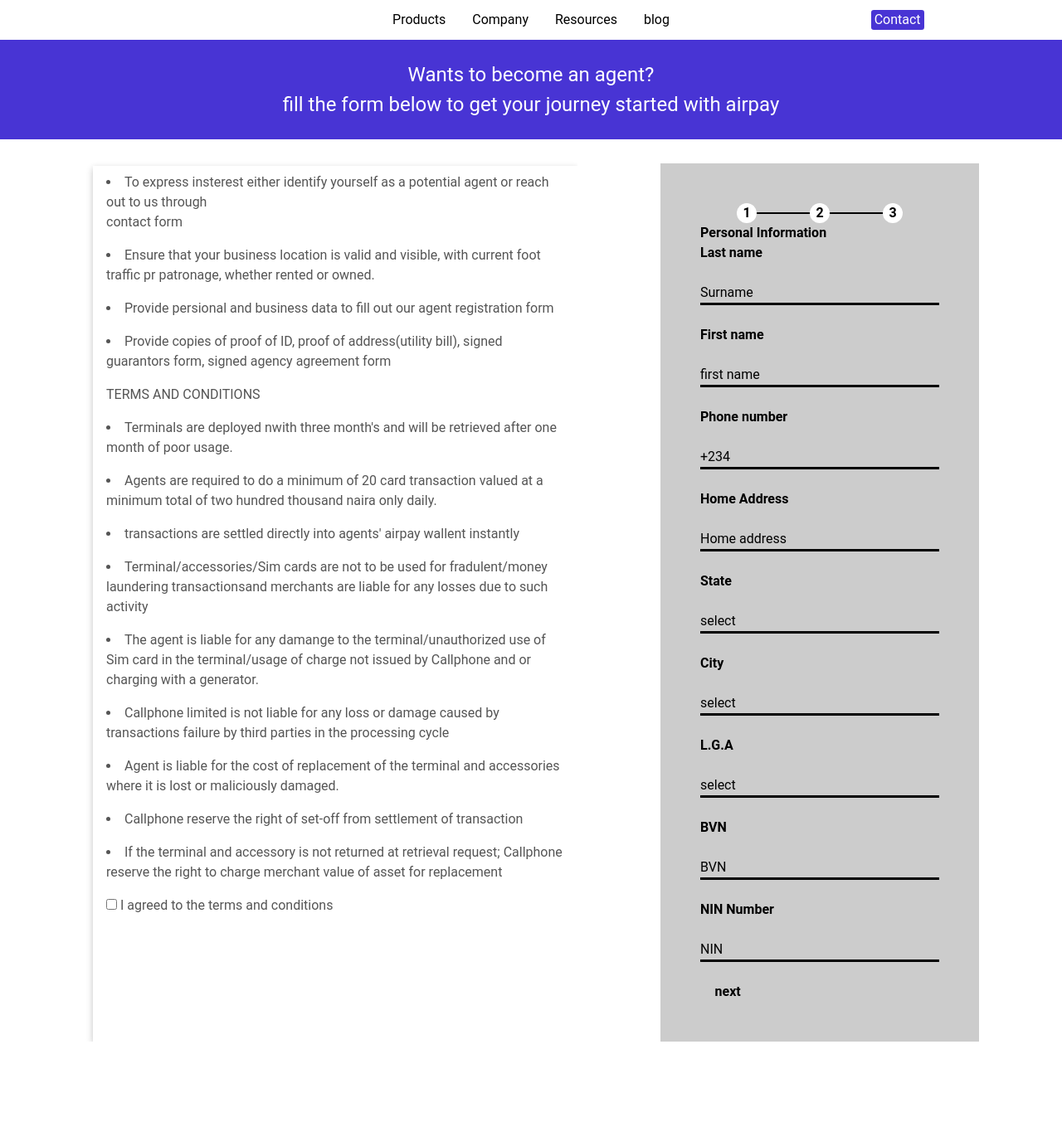
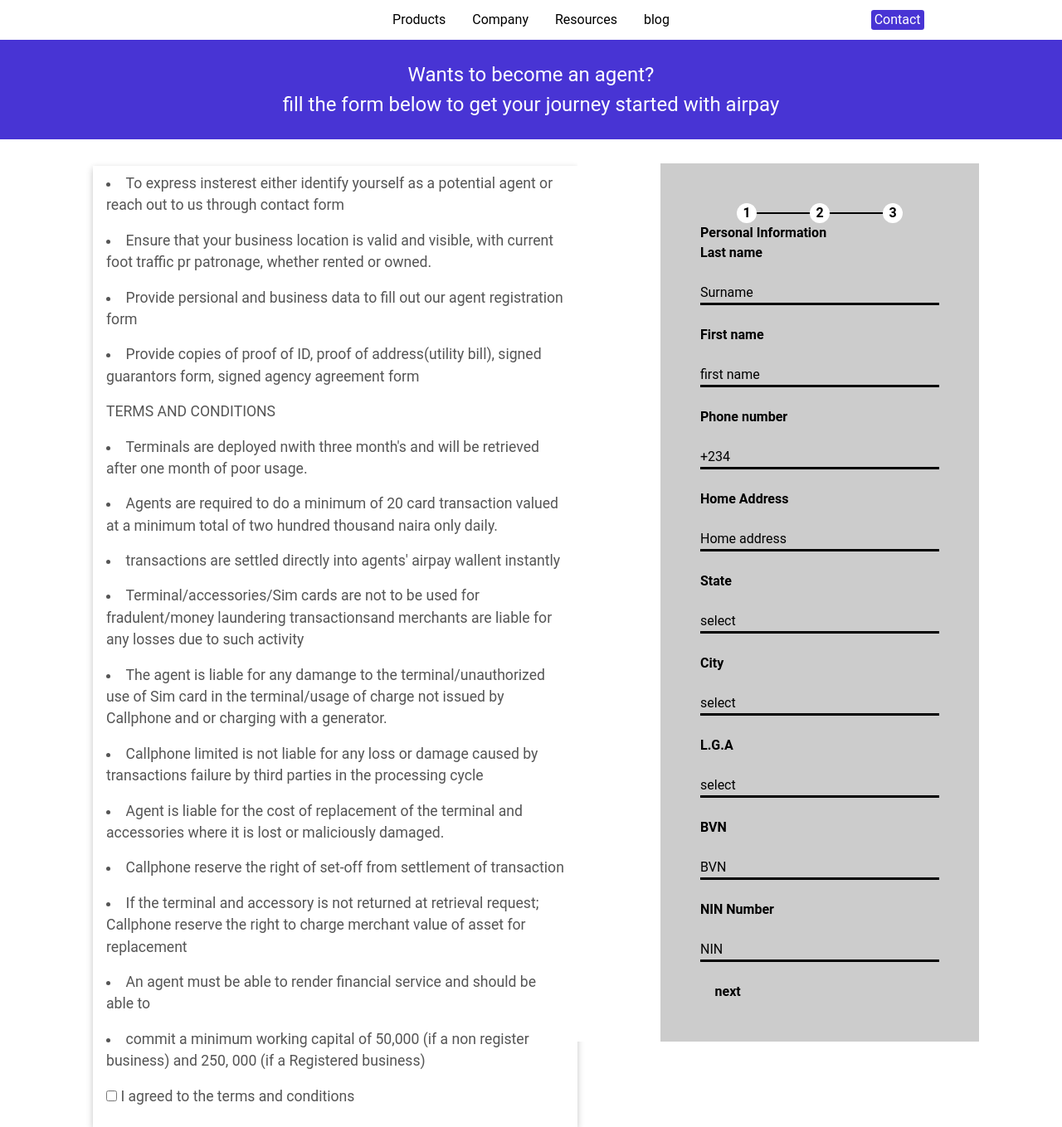
Before and after one commit to Atabo2023/Callphone-airpay-agent-form, a React (Vite) app: page / in a window 1280 px wide. Shown: the whole page at 83% size. Before the commit the page ends 1256 px from the top, so only its background shows below. Built offline with nearby package versions, Linux system fonts and the light colour scheme.

Commit message:
changed the fon size and added more termms and conditions

```diff
--- a/src/App.css
+++ b/src/App.css
@@ -22,6 +22,7 @@
 
 .AgentsTerms {
   /* font-size: 1.2rem; */
+  font-size: 1.1rem;
   margin: 0.5rem 1rem;
   color: #555;
   display: flex;
@@ -34,6 +35,10 @@
   /* background-color: black; */
   /* height: 100vh; */
   /* margin-top: 0.4rem; */
+}
+
+h2 {
+  margin-top: 2rem;
 }
 
 .form {
--- a/src/assets/Components/Form.jsx
+++ b/src/assets/Components/Form.jsx
@@ -83,7 +83,7 @@
           <div className="AgentsTerms">
             <li className="terms">
               To express insterest either identify yourself as a potential agent
-              or reach out to us through <p>contact form</p>
+              or reach out to us through contact form
             </li>
             <li>
               Ensure that your business location is valid and visible, with
@@ -137,6 +137,14 @@
               If the terminal and accessory is not returned at retrieval
               request; Callphone reserve the right to charge merchant value of
               asset for replacement
+            </li>
+            <li>
+              An agent must be able to render financial service and should be
+              able to
+            </li>
+            <li>
+              commit a minimum working capital of 50,000 (if a non register
+              business) and 250, 000 (if a Registered business)
             </li>
             <form className="conditions">
               <input
```
